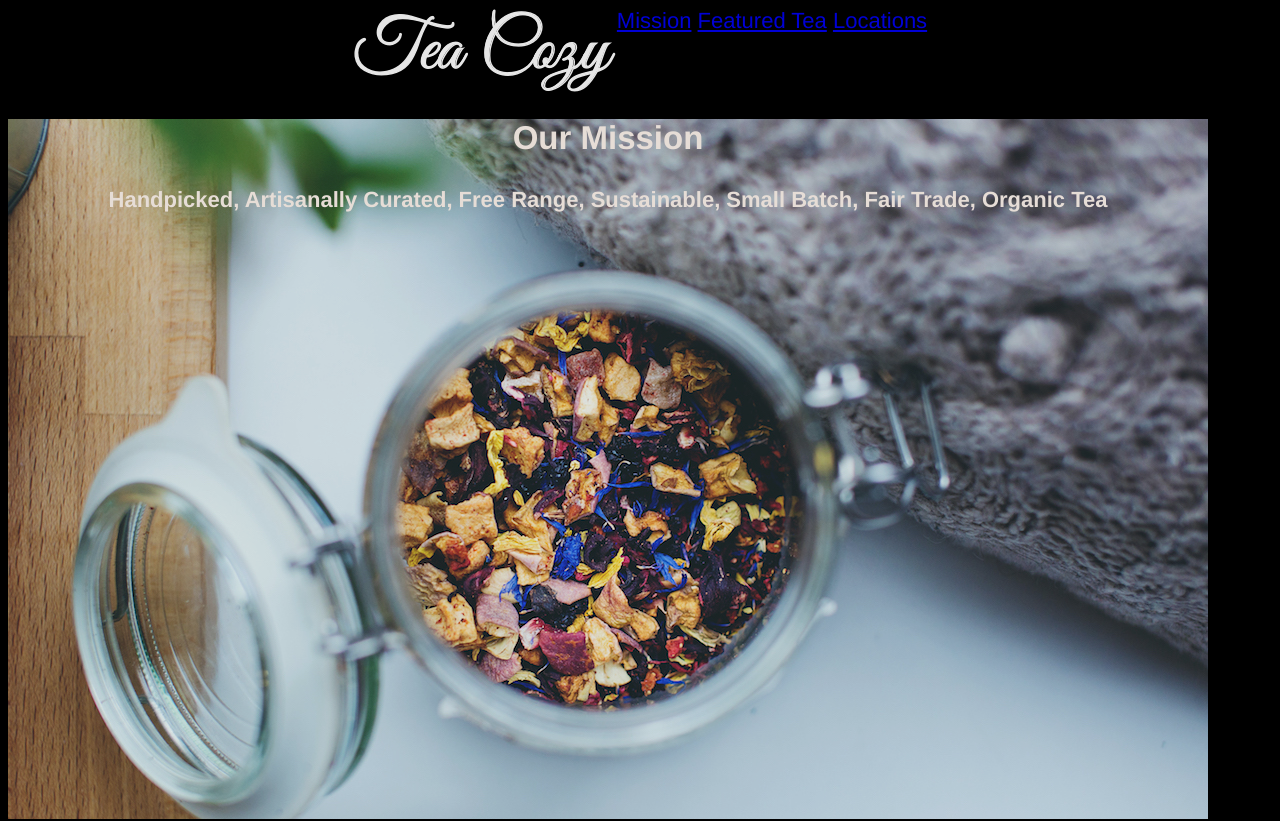
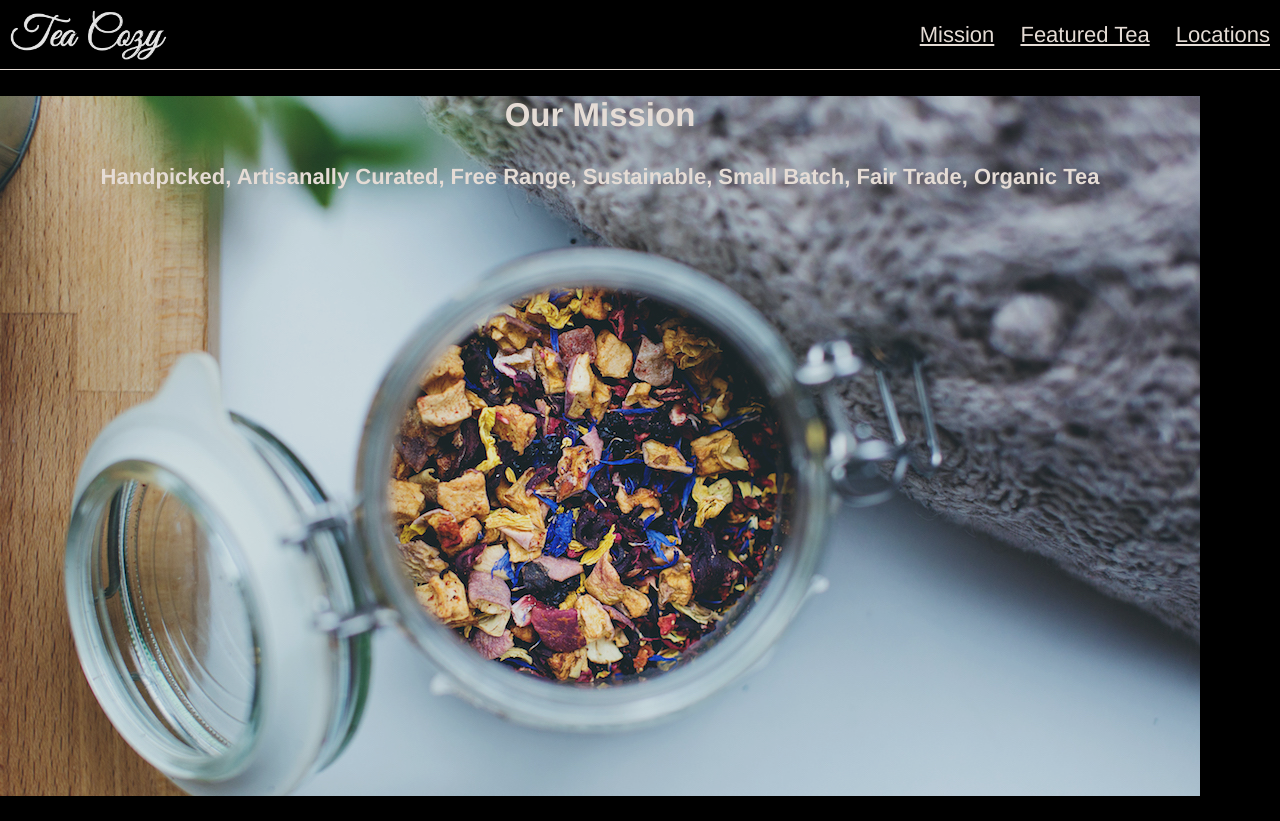
Before and after one commit to ChemistryMike/tea_cozy, a plain HTML site: page index.html in a window 1280 px wide. Shown: the top 821 px of the page. Drawn offline with Linux system fonts and the light colour scheme.

Commit message:
fix header style

```diff
--- a/resources/css/style.css
+++ b/resources/css/style.css
@@ -1,3 +1,32 @@
+header {
+    position: fixed;
+    z-index: 1;
+    border-bottom: 1px solid seashell;
+    background-color: black;
+    height: 69px;
+    width: 100%;
+    align-items: center;
+}
+
+header img {
+    height: 50px;
+    padding-left: 10px;
+}
+
+nav {
+    text-align: right;
+    flex-grow: 1;
+}
+
+a {
+    color: seashell;
+}
+
+nav span {
+    padding: 20px 10px;
+    display: inline-block;
+}
+
 body {
     background-color: black;
     font-family: Helvetica;
@@ -5,17 +34,19 @@ body {
     color: seashell;
     opacity: 0.9;
     text-align: center;
+    margin: 0;
 }
 
 .flex-container {
     display: flex;
     justify-content: center;
     flex-wrap: wrap;
-    align-content: center;
 }
 
 .main {
     width: 1200px;
+    position: relative;
+    padding-top: 69px;
 }
 
 #mission {
```
